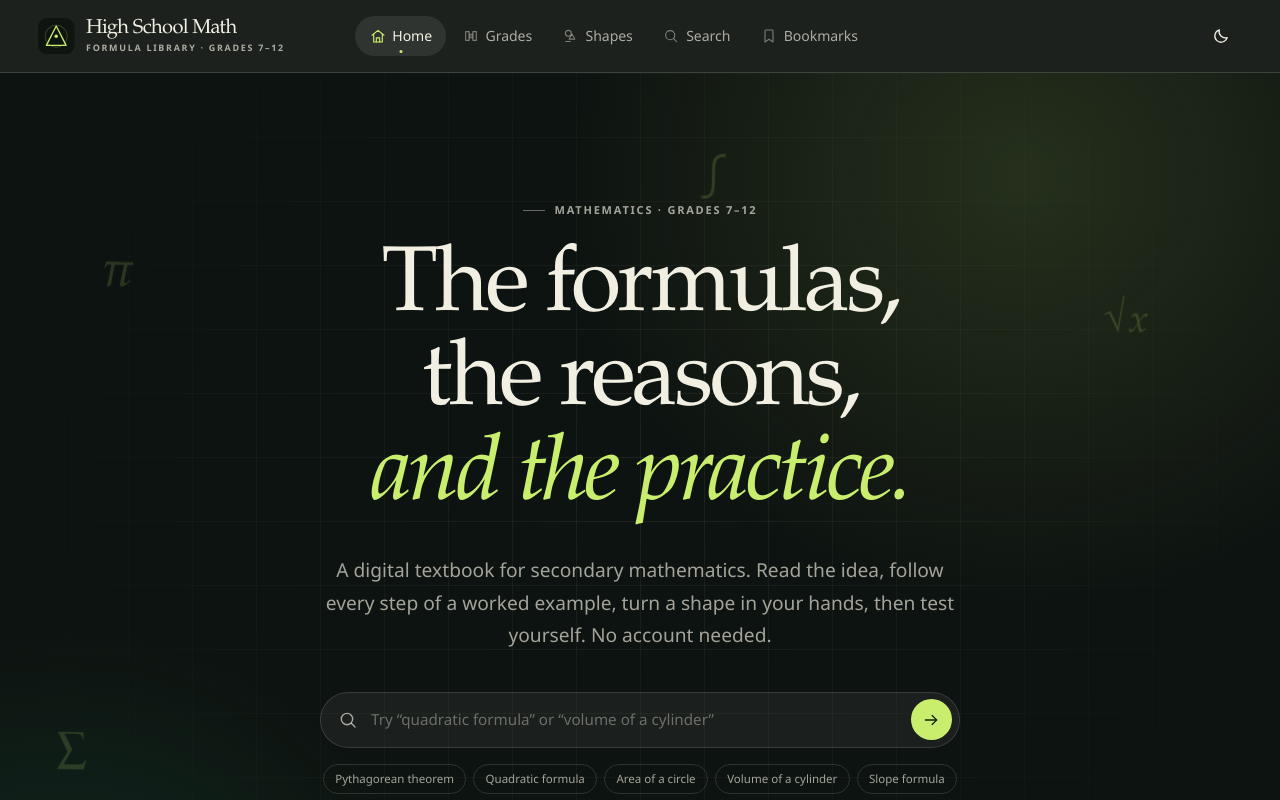
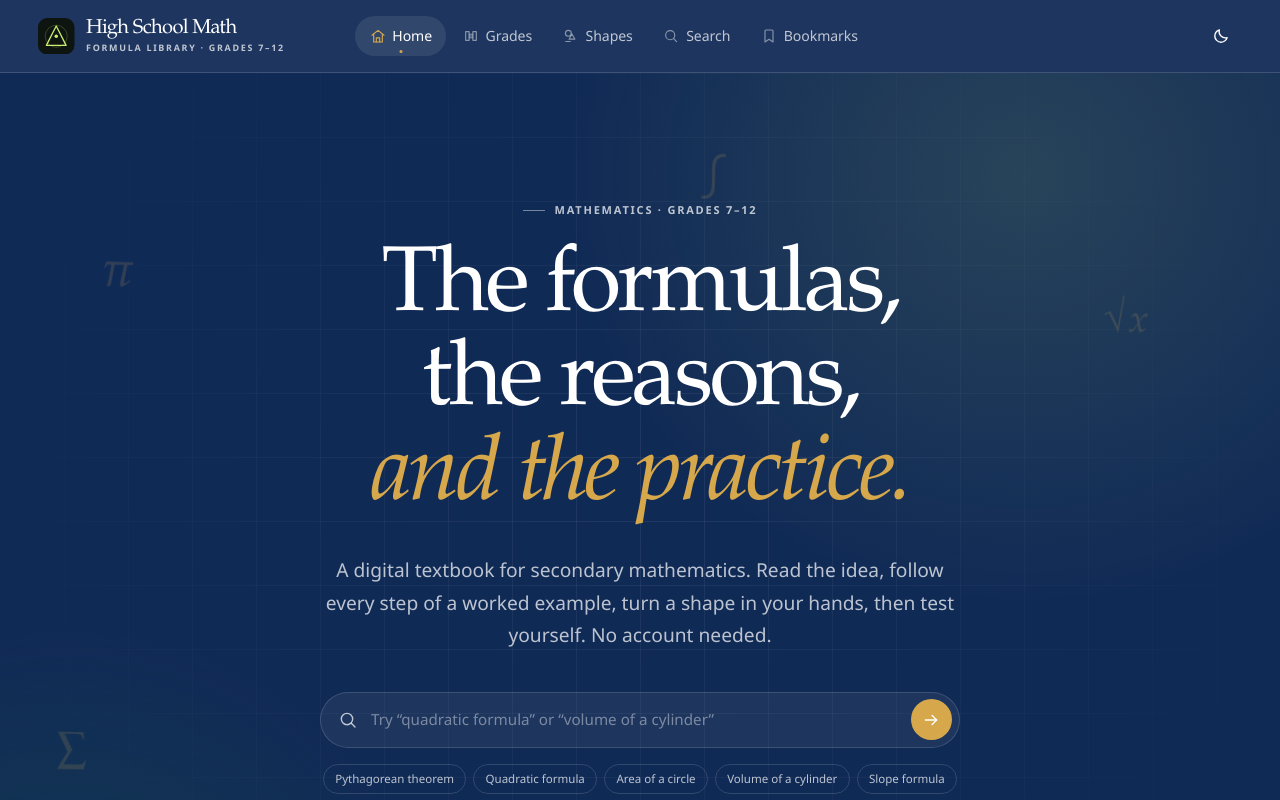
Before and after one commit to RITH-1437/high-school-math, a React (Vite) app: page / in a window 1280 px wide. Shown: the top 800 px of the page. Built offline with nearby package versions, Linux system fonts and the light colour scheme.

Commit message:
style(tokens): update design tokens to White + Navy Blue academic palette

```diff
--- a/src/styles/tokens.css
+++ b/src/styles/tokens.css
@@ -1,6 +1,6 @@
 /* ------------------------------------------------------------------
    High School Math design tokens
-   Warm paper light theme / deep ink dark theme, forest + chartreuse accent.
+   Clean white + navy blue academic theme, gold accent.
    ------------------------------------------------------------------ */
 
 :root {
@@ -11,54 +11,54 @@
   --font-mono: 'SFMono-Regular', Consolas, 'Liberation Mono', monospace;
   --font-math: 'KaTeX_Main', 'Fraunces Variable', serif;
 
-  --bg: #f3f0e7;
-  --bg-deep: #ebe6d9;
-  --surface: #fffdf7;
-  --surface-raised: #ffffff;
-  --surface-sunken: #efebe0;
-  --ink: #141914;
-  --ink-soft: #2e352d;
-  --muted: #5d6359;
-  --faint: #848a7f;
-  --line: rgba(20, 25, 20, 0.12);
-  --line-strong: rgba(20, 25, 20, 0.24);
-  --accent: #1b5c43;
-  --accent-strong: #134733;
-  --accent-ink: #f7f4e9;
-  --accent-soft: #deebdd;
-  --accent-wash: rgba(27, 92, 67, 0.07);
-  --lime: #c9ee6e;
-  --lime-ink: #15210d;
-  --amber: #9d5a26;
-  --amber-soft: #f4e5d3;
-  --blue: #3d5cae;
-  --blue-soft: #e2e8f8;
-  --rose: #9b3d54;
-  --rose-soft: #f6e2e7;
-  --violet: #665295;
-  --violet-soft: #e9e3f5;
+  --bg: #FFFFFF;
+  --bg-deep: #F5F8FC;
+  --surface: #FFFFFF;
+  --surface-raised: #FFFFFF;
+  --surface-sunken: #F5F8FC;
+  --ink: #14243D;
+  --ink-soft: #1E3A5F;
+  --muted: #64748B;
+  --faint: #94A3B8;
+  --line: rgba(16, 42, 86, 0.10);
+  --line-strong: rgba(16, 42, 86, 0.18);
+  --accent: #3978D6;
+  --accent-strong: #2563EB;
+  --accent-ink: #FFFFFF;
+  --accent-soft: #EAF2FF;
+  --accent-wash: rgba(57, 120, 214, 0.07);
+  --lime: #D6A84B;
+  --lime-ink: #FFFFFF;
+  --amber: #B8860B;
+  --amber-soft: #FFF8E7;
+  --blue: #3978D6;
+  --blue-soft: #EAF2FF;
+  --rose: #E11D48;
+  --rose-soft: #FFF1F2;
+  --violet: #7C3AED;
+  --violet-soft: #F3EEFF;
 
-  --hero-bg: #0d1310;
-  --hero-bg-raised: #141b16;
-  --hero-ink: #f1efe1;
-  --hero-muted: rgba(241, 239, 225, 0.66);
-  --hero-faint: rgba(241, 239, 225, 0.38);
-  --hero-line: rgba(241, 239, 225, 0.14);
-  --hero-accent: #c9ee6e;
+  --hero-bg: #102A56;
+  --hero-bg-raised: #183D73;
+  --hero-ink: #FFFFFF;
+  --hero-muted: rgba(255, 255, 255, 0.72);
+  --hero-faint: rgba(255, 255, 255, 0.42);
+  --hero-line: rgba(255, 255, 255, 0.14);
+  --hero-accent: #D6A84B;
 
-  --header-bg: #0e1410;
-  --header-ink: #f1efe1;
-  --header-muted: rgba(241, 239, 225, 0.68);
-  --header-line: rgba(241, 239, 225, 0.16);
+  --header-bg: #102A56;
+  --header-ink: #FFFFFF;
+  --header-muted: rgba(255, 255, 255, 0.72);
+  --header-line: rgba(255, 255, 255, 0.14);
 
-  --focus: #1f7456;
-  --focus-on-dark: #d3f68b;
-  --danger: #a13c3c;
+  --focus: #3978D6;
+  --focus-on-dark: #D6A84B;
+  --danger: #DC2626;
 
-  --shadow-sm: 0 1px 2px rgba(20, 25, 20, 0.05), 0 8px 24px -18px rgba(20, 25, 20, 0.35);
-  --shadow-md: 0 2px 4px rgba(20, 25, 20, 0.04), 0 22px 50px -30px rgba(20, 25, 20, 0.45);
-  --shadow-lg: 0 30px 80px -40px rgba(9, 18, 13, 0.55);
-  --glow-lime: 0 0 40px rgba(201, 238, 110, 0.16);
+  --shadow-sm: 0 1px 2px rgba(16, 42, 86, 0.06), 0 8px 24px -18px rgba(16, 42, 86, 0.18);
+  --shadow-md: 0 2px 4px rgba(16, 42, 86, 0.05), 0 22px 50px -30px rgba(16, 42, 86, 0.22);
+  --shadow-lg: 0 30px 80px -40px rgba(9, 27, 56, 0.30);
+  --glow-blue: 0 0 40px rgba(57, 120, 214, 0.12);
 
   --radius-xs: 6px;
   --radius-sm: 10px;
@@ -99,77 +99,66 @@
 [data-theme='dark'] {
   color-scheme: dark;
 
-  --bg: #0a0d0b;
-  --bg-deep: #070a08;
-  --surface: #111612;
-  --surface-raised: #151b16;
-  --surface-sunken: #0d120e;
-  --ink: #f0eee3;
-  --ink-soft: #d7d8cd;
-  --muted: #a4aa9e;
-  --faint: #7e8579;
-  --line: rgba(240, 238, 227, 0.12);
-  --line-strong: rgba(240, 238, 227, 0.24);
-  --accent: #b9e16f;
-  --accent-strong: #cef18d;
-  --accent-ink: #11180d;
-  --accent-soft: #1c2a1c;
-  --accent-wash: rgba(185, 225, 111, 0.08);
-  --lime: #c9ee6e;
-  --lime-ink: #15210d;
-  --amber: #e2a66b;
-  --amber-soft: #2a2116;
-  --blue: #9cb5f5;
-  --blue-soft: #182238;
-  --rose: #efa5b7;
-  --rose-soft: #2a1920;
-  --violet: #c5b3f5;
-  --violet-soft: #211b30;
+  --bg: #0A1628;
+  --bg-deep: #060F1D;
+  --surface: #0F1F35;
+  --surface-raised: #142A4A;
+  --surface-sunken: #0A1628;
+  --ink: #E8EDF5;
+  --ink-soft: #C8D4E5;
+  --muted: #8899B0;
+  --faint: #5A6F8A;
+  --line: rgba(200, 212, 229, 0.12);
+  --line-strong: rgba(200, 212, 229, 0.22);
+  --accent: #5B9AEF;
+  --accent-strong: #7BB3FF;
+  --accent-ink: #0A1628;
+  --accent-soft: #142A4A;
+  --accent-wash: rgba(91, 154, 239, 0.08);
+  --lime: #D6A84B;
+  --lime-ink: #0A1628;
 
-  --hero-bg: #0c120e;
-  --hero-bg-raised: #121914;
-  --header-bg: #0c120e;
-  --header-ink: #f1efe1;
-  --header-muted: rgba(241, 239, 225, 0.68);
-  --header-line: rgba(241, 239, 225, 0.14);
+  --hero-bg: #060F1D;
+  --hero-bg-raised: #0F1F35;
+  --header-bg: #060F1D;
 
-  --focus: #c9ee6e;
+  --focus: #5B9AEF;
   --shadow-sm: 0 1px 2px rgba(0, 0, 0, 0.35), 0 10px 30px -20px rgba(0, 0, 0, 0.8);
   --shadow-md: 0 2px 4px rgba(0, 0, 0, 0.35), 0 24px 60px -34px rgba(0, 0, 0, 0.9);
   --shadow-lg: 0 36px 100px -40px rgba(0, 0, 0, 0.9);
-  --glow-lime: 0 0 60px rgba(201, 238, 110, 0.1);
+  --glow-blue: 0 0 60px rgba(57, 120, 214, 0.1);
 }
 
 /* Family accent helpers — used by subject and grade surfaces. */
 [data-family='number'] {
-  --family: var(--amber);
-  --family-soft: var(--amber-soft);
+  --family: #B8860B;
+  --family-soft: #FFF8E7;
 }
 [data-family='algebra'] {
-  --family: var(--blue);
-  --family-soft: var(--blue-soft);
+  --family: #3978D6;
+  --family-soft: #EAF2FF;
 }
 [data-family='geometry'] {
-  --family: var(--accent);
-  --family-soft: var(--accent-soft);
+  --family: #0D9488;
+  --family-soft: #E6FFF9;
 }
 [data-family='trigonometry'] {
-  --family: var(--rose);
-  --family-soft: var(--rose-soft);
+  --family: #E11D48;
+  --family-soft: #FFF1F2;
 }
 [data-family='statistics-probability'] {
-  --family: var(--violet);
-  --family-soft: var(--violet-soft);
+  --family: #7C3AED;
+  --family-soft: #F3EEFF;
 }
 [data-family='coordinate-geometry'] {
-  --family: var(--amber);
-  --family-soft: var(--amber-soft);
+  --family: #4F46E5;
+  --family-soft: #EEF2FF;
 }
 [data-family='vectors-matrices'] {
-  --family: var(--blue);
-  --family-soft: var(--blue-soft);
+  --family: #0891B2;
+  --family-soft: #ECFEFF;
 }
 [data-family='advanced'] {
-  --family: var(--rose);
-  --family-soft: var(--rose-soft);
+  --family: #BE123C;
+  --family-soft: #FFF1F2;
 }
```
